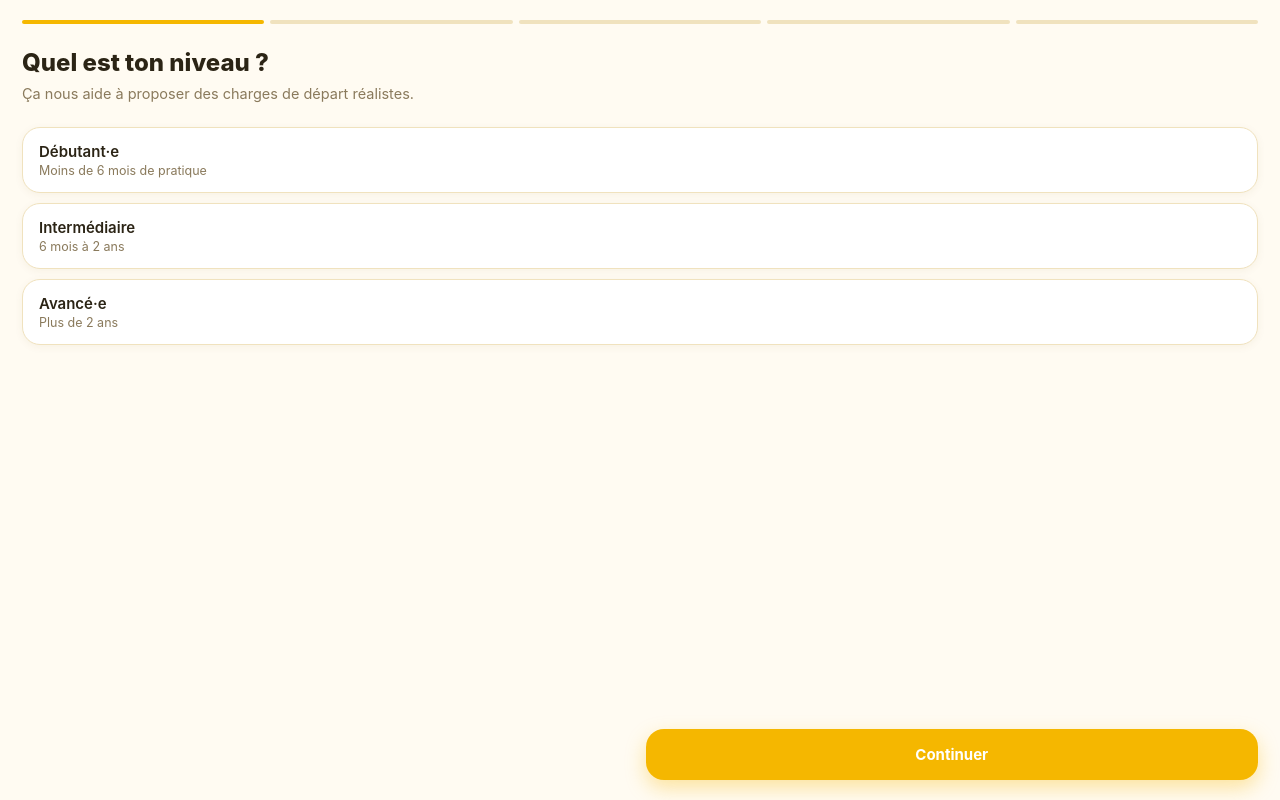
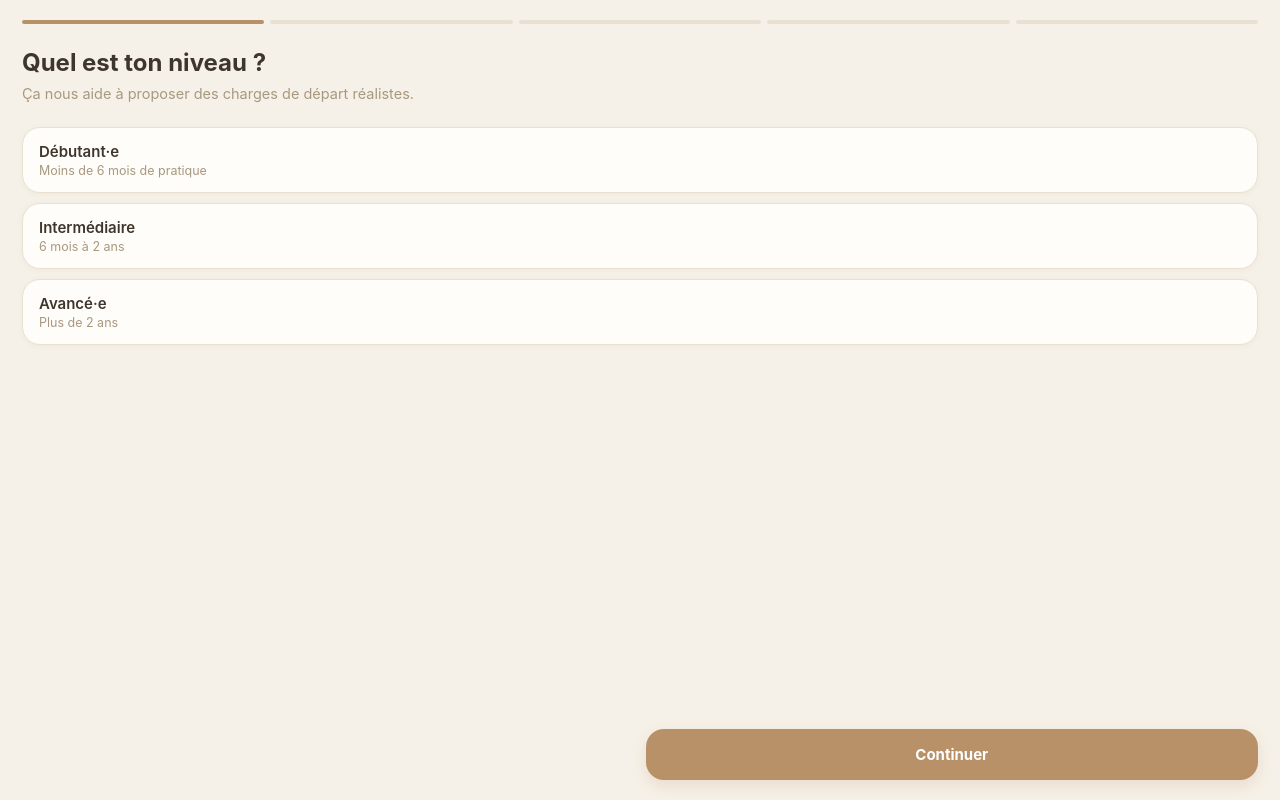
Before and after one commit to lucieduhamel823-wq/coachperso-app, a plain HTML site: page index.html in a window 1280 px wide. Drawn offline with Linux system fonts and the light colour scheme.

Commit message:
Nouvelle identité visuelle beige/crème, style épuré et raffiné
- Palette entièrement revue : crème, caramel, taupe, sable, sauge douce
- Poids typographiques allégés (800→700) pour un rendu plus fin
- Icônes et couleurs de thème régénérées en conséquence

```diff
--- a/index.html
+++ b/index.html
@@ -4,14 +4,14 @@
 <meta charset="UTF-8">
 <meta name="viewport" content="width=device-width, initial-scale=1, viewport-fit=cover, maximum-scale=1, user-scalable=no">
 <title>CoachPerso</title>
-<meta name="theme-color" content="#F5B700">
+<meta name="theme-color" content="#B99169">
 <meta name="apple-mobile-web-app-capable" content="yes">
 <meta name="apple-mobile-web-app-status-bar-style" content="black-translucent">
 <meta name="apple-mobile-web-app-title" content="CoachPerso">
 <meta name="mobile-web-app-capable" content="yes">
 <link rel="manifest" href="manifest.json">
 <link rel="apple-touch-icon" href="icons/icon-180.png">
-<link rel="stylesheet" href="styles.css?v=7">
+<link rel="stylesheet" href="styles.css?v=8">
 </head>
 <body>
 
@@ -105,6 +105,6 @@
 <div id="modalRoot"></div>
 
 <script src="vendor/zxing.min.js" defer></script>
-<script src="app.js?v=7" defer></script>
+<script src="app.js?v=8" defer></script>
 </body>
 </html>
--- a/service-worker.js
+++ b/service-worker.js
@@ -1,9 +1,9 @@
-const CACHE_NAME = 'coachperso-v7';
+const CACHE_NAME = 'coachperso-v8';
 const ASSETS = [
   './',
   './index.html',
-  './styles.css?v=7',
-  './app.js?v=7',
+  './styles.css?v=8',
+  './app.js?v=8',
   './manifest.json',
   './icons/icon-192.png',
   './icons/icon-512.png',
--- a/styles.css
+++ b/styles.css
@@ -1,66 +1,66 @@
 :root{
-  /* Palette solaire — déclinaisons de jaune uniquement (+ terracotta minimal pour alerte) */
-  --bg:#FFFBF2;           /* blanc cassé / ivoire */
-  --card:#FFFFFF;
-  --text:#2B2415;         /* anthracite chaud */
-  --muted:#8A7A5C;        /* beige-brun doux */
-  --border:#F0E2BE;       /* champagne clair */
-  --accent:#F5B700;       /* jaune doré / safran — couleur signature */
-  --accent-soft:#FFF1CC;  /* jaune crème */
-  --muscu:#C98A1F;        /* miel foncé / ambre */
-  --muscu-soft:#FBEAC9;
-  --course:#FFC93C;       /* jaune soleil */
-  --course-soft:#FFF3D2;
-  --good:#C98A1F;
-  --good-soft:#FBEAC9;
-  --warn:#E08A00;
-  --warn-soft:#FFEAB8;
-  --danger:#D9542D;       /* terracotta chaud — seule exception, réservée aux alertes */
-  --danger-soft:#FBE3D6;
+  /* Palette "aesthetic" beige/crème — douce, épurée, raffinée */
+  --bg:#F6F1E8;           /* crème */
+  --card:#FFFDF9;         /* blanc cassé, très légère chaleur */
+  --text:#3E362C;         /* brun taupe doux, jamais noir pur */
+  --muted:#A8987F;        /* beige-brun estompé */
+  --border:#E9E0D2;       /* beige clair, ligne fine */
+  --accent:#B99169;       /* caramel / café au lait — signature discrète */
+  --accent-soft:#F1E6D6;
+  --muscu:#8E7860;        /* taupe */
+  --muscu-soft:#EBE2D5;
+  --course:#C7A97D;       /* sable doré */
+  --course-soft:#F3EAD9;
+  --good:#8F9A7C;         /* sauge douce */
+  --good-soft:#E9ECE3;
+  --warn:#C79A5B;
+  --warn-soft:#F5E9D3;
+  --danger:#B47760;       /* terracotta estompé — seule exception, réservée aux alertes */
+  --danger-soft:#F1E1D9;
   --radius:22px;
   --radius-lg:28px;
   --radius-sm:14px;
-  --shadow-sm:0 2px 8px rgba(120,80,10,.06);
-  --shadow-md:0 8px 24px rgba(120,80,10,.10);
-  --shadow-accent:0 8px 20px rgba(245,183,0,.35);
+  --shadow-sm:0 1px 6px rgba(90,70,40,.05);
+  --shadow-md:0 6px 20px rgba(90,70,40,.08);
+  --shadow-accent:0 6px 16px rgba(185,145,105,.22);
   --safe-top:env(safe-area-inset-top);
   --safe-bottom:env(safe-area-inset-bottom);
 }
 @media (prefers-color-scheme: dark){
   :root{
-    --bg:#211a0d;
-    --card:#2E2513;
-    --text:#FBF1D8;
-    --muted:#C9B387;
-    --border:#453619;
-    --accent:#FFC940;
-    --accent-soft:#4A3813;
-    --muscu:#E0A83E;
-    --muscu-soft:#3D2E10;
-    --course:#FFD874;
-    --course-soft:#40350F;
-    --good:#E0A83E;
-    --good-soft:#3D2E10;
-    --warn:#F0B429;
-    --warn-soft:#453310;
-    --danger:#FF7A50;
-    --danger-soft:#452114;
+    --bg:#242019;
+    --card:#2E2A22;
+    --text:#EBE3D6;
+    --muted:#B0A38B;
+    --border:#3F3A2F;
+    --accent:#D2B48C;
+    --accent-soft:#3D3626;
+    --muscu:#C4AC8F;
+    --muscu-soft:#3A3427;
+    --course:#DCC49A;
+    --course-soft:#3D3526;
+    --good:#A6AF92;
+    --good-soft:#333427;
+    --warn:#D4AD6E;
+    --warn-soft:#3E3421;
+    --danger:#C48D77;
+    --danger-soft:#3A2C24;
     --shadow-sm:0 2px 8px rgba(0,0,0,.22);
-    --shadow-md:0 10px 26px rgba(0,0,0,.34);
-    --shadow-accent:0 8px 20px rgba(255,201,64,.22);
+    --shadow-md:0 10px 24px rgba(0,0,0,.32);
+    --shadow-accent:0 6px 16px rgba(210,180,140,.18);
   }
 }
 :root[data-theme="dark"]{
-  --bg:#211a0d; --card:#2E2513; --text:#FBF1D8; --muted:#C9B387; --border:#453619;
-  --accent:#FFC940; --accent-soft:#4A3813; --muscu:#E0A83E; --muscu-soft:#3D2E10;
-  --course:#FFD874; --course-soft:#40350F; --good:#E0A83E; --good-soft:#3D2E10;
-  --warn:#F0B429; --warn-soft:#453310; --danger:#FF7A50; --danger-soft:#452114;
+  --bg:#242019; --card:#2E2A22; --text:#EBE3D6; --muted:#B0A38B; --border:#3F3A2F;
+  --accent:#D2B48C; --accent-soft:#3D3626; --muscu:#C4AC8F; --muscu-soft:#3A3427;
+  --course:#DCC49A; --course-soft:#3D3526; --good:#A6AF92; --good-soft:#333427;
+  --warn:#D4AD6E; --warn-soft:#3E3421; --danger:#C48D77; --danger-soft:#3A2C24;
 }
 :root[data-theme="light"]{
-  --bg:#FFFBF2; --card:#FFFFFF; --text:#2B2415; --muted:#8A7A5C; --border:#F0E2BE;
-  --accent:#F5B700; --accent-soft:#FFF1CC; --muscu:#C98A1F; --muscu-soft:#FBEAC9;
-  --course:#FFC93C; --course-soft:#FFF3D2; --good:#C98A1F; --good-soft:#FBEAC9;
-  --warn:#E08A00; --warn-soft:#FFEAB8; --danger:#D9542D; --danger-soft:#FBE3D6;
+  --bg:#F6F1E8; --card:#FFFDF9; --text:#3E362C; --muted:#A8987F; --border:#E9E0D2;
+  --accent:#B99169; --accent-soft:#F1E6D6; --muscu:#8E7860; --muscu-soft:#EBE2D5;
+  --course:#C7A97D; --course-soft:#F3EAD9; --good:#8F9A7C; --good-soft:#E9ECE3;
+  --warn:#C79A5B; --warn-soft:#F5E9D3; --danger:#B47760; --danger-soft:#F1E1D9;
 }
 
 *{box-sizing:border-box; -webkit-tap-highlight-color:transparent; min-width:0;}
@@ -87,7 +87,7 @@ button{font-family:inherit; color:inherit;}
   background:var(--bg);
   border-bottom:1px solid var(--border);
 }
-.topbar-title{font-size:22px; font-weight:800; letter-spacing:-0.02em;}
+.topbar-title{font-size:22px; font-weight:700; letter-spacing:-0.02em;}
 .icon-btn{
   background:var(--card); border:1px solid var(--border); border-radius:16px;
   width:38px; height:38px; font-size:17px; display:flex; align-items:center; justify-content:center;
@@ -124,7 +124,7 @@ main#views{
   display:flex; align-items:center; justify-content:space-between;
 }
 .week-progress .wp-label{font-size:13px; color:var(--muted); font-weight:600;}
-.week-progress .wp-count{font-size:26px; font-weight:800;}
+.week-progress .wp-count{font-size:26px; font-weight:700;}
 .wp-dots{display:flex; gap:6px;}
 .wp-dot{width:10px; height:10px; border-radius:50%; background:var(--border);}
 .wp-dot.done{background:var(--accent);}
@@ -141,10 +141,10 @@ main#views{
   color:#fff; position:relative; overflow:hidden;
   box-shadow:var(--shadow-md);
 }
-.hero-card.muscu{background:linear-gradient(135deg,#C98A1F,#7A4E0A);}
-.hero-card.course{background:linear-gradient(135deg,#FFC93C,#C97A00);}
+.hero-card.muscu{background:linear-gradient(135deg,#8E7860,#5C4B3A);}
+.hero-card.course{background:linear-gradient(135deg,#C7A97D,#9A7C52);}
 .hero-card .hc-type{font-size:12px; font-weight:700; text-transform:uppercase; letter-spacing:.08em; opacity:.85;}
-.hero-card .hc-title{font-size:24px; font-weight:800; margin:6px 0 10px;}
+.hero-card .hc-title{font-size:24px; font-weight:700; margin:6px 0 10px;}
 .hero-card .hc-detail{font-size:14px; opacity:.9; line-height:1.5;}
 .hero-card .hc-btn{
   margin-top:16px; background:rgba(255,255,255,.2); border:1px solid rgba(255,255,255,.4);
@@ -200,7 +200,7 @@ select.select-input{
 }
 .kpi-row{display:flex; gap:10px; margin-bottom:10px;}
 .kpi{flex:1; background:var(--bg); border-radius:16px; padding:10px 12px; text-align:center;}
-.kpi .kv{font-size:18px; font-weight:800;}
+.kpi .kv{font-size:18px; font-weight:700;}
 .kpi .kl{font-size:11px; color:var(--muted); margin-top:2px;}
 .empty-stat{color:var(--muted); text-align:center; padding:24px 8px; font-size:14px;}
 
@@ -267,7 +267,7 @@ select.select-input{
   animation:slideUp .22s ease-out; box-shadow:var(--shadow-sm);}
 @keyframes slideUp{from{transform:translateY(24px); opacity:0;} to{transform:translateY(0); opacity:1;}}
 .modal-header{display:flex; align-items:center; justify-content:space-between; margin-bottom:14px;}
-.modal-title{font-size:19px; font-weight:800;}
+.modal-title{font-size:19px; font-weight:700;}
 .modal-close{background:var(--card); border:1px solid var(--border); border-radius:50%; width:32px; height:32px; font-size:15px;}
 
 .field{margin-bottom:14px;}
@@ -335,7 +335,7 @@ select.select-input{
 .ob-step{display:none;}
 .ob-step.active{display:block;}
 .ob-emoji{font-size:44px; margin-bottom:10px;}
-.ob-title{font-size:24px; font-weight:800; margin-bottom:6px;}
+.ob-title{font-size:24px; font-weight:700; margin-bottom:6px;}
 .ob-sub{color:var(--muted); font-size:14.5px; margin-bottom:22px; line-height:1.5;}
 .ob-options{display:flex; flex-direction:column; gap:10px; margin-bottom:20px;}
 .ob-option{
@@ -365,17 +365,17 @@ svg.chart{width:100%; height:auto; overflow:visible;}
 
 /* Suivi GPS en direct */
 .tracker-overlay{
-  position:fixed; inset:0; z-index:250; background:linear-gradient(160deg, #E0932F, #7A4E0A);
+  position:fixed; inset:0; z-index:250; background:linear-gradient(160deg, #B8956C, #5C4B3A);
   color:#fff; display:flex; flex-direction:column; align-items:center;
   padding:calc(var(--safe-top) + 14px) 20px calc(20px + var(--safe-bottom));
 }
 .tracker-top{display:flex; align-items:center; justify-content:space-between; width:100%; margin-bottom:18px;}
 .tracker-top .modal-close{background:rgba(255,255,255,.18); border:1px solid rgba(255,255,255,.3); color:#fff;}
 .tracker-status{font-size:13.5px; font-weight:700; opacity:.95;}
-.tracker-timer{font-size:56px; font-weight:800; letter-spacing:-0.02em; margin:6px 0 18px; font-variant-numeric:tabular-nums;}
+.tracker-timer{font-size:56px; font-weight:700; letter-spacing:-0.02em; margin:6px 0 18px; font-variant-numeric:tabular-nums;}
 .tracker-stats-grid{display:grid; grid-template-columns:1fr 1fr; width:100%; gap:10px; margin-bottom:18px;}
 .tracker-stat{flex:1; background:rgba(255,255,255,.14); border-radius:18px; padding:12px 8px; text-align:center;}
-.tracker-stat .ts-val{font-size:22px; font-weight:800; font-variant-numeric:tabular-nums;}
+.tracker-stat .ts-val{font-size:22px; font-weight:700; font-variant-numeric:tabular-nums;}
 .tracker-stat .ts-label{font-size:10.5px; opacity:.85; margin-top:2px;}
 .tracker-route{
   width:100%; flex:1; background:rgba(255,255,255,.08); border-radius:20px; margin-bottom:18px; min-height:160px;
@@ -385,10 +385,10 @@ svg.chart{width:100%; height:auto; overflow:visible;}
 .mini-route polyline{fill:none; stroke:var(--muscu); stroke-width:3; stroke-linecap:round; stroke-linejoin:round;}
 .tracker-controls{display:flex; gap:12px; width:100%;}
 .tracker-btn{
-  flex:1; padding:16px; border-radius:20px; border:none; font-weight:800; font-size:15.5px;
+  flex:1; padding:16px; border-radius:20px; border:none; font-weight:700; font-size:15.5px;
 }
 .tracker-btn.secondary{background:rgba(255,255,255,.18); color:#fff; border:1px solid rgba(255,255,255,.35);}
-.tracker-btn.stop{background:#fff; color:#8C5B0F;}
+.tracker-btn.stop{background:#fff; color:#5C4B3A;}
 
 /* Dashboard score cards */
 .coach-msg{
@@ -401,7 +401,7 @@ svg.chart{width:100%; height:auto; overflow:visible;}
 .dash-card.good{border-color:var(--good); background:var(--good-soft);}
 .dash-card.warn{border-color:var(--warn); background:var(--warn-soft);}
 .dash-card.danger{border-color:var(--danger); background:var(--danger-soft);}
-.dash-val{font-size:24px; font-weight:800;}
+.dash-val{font-size:24px; font-weight:700;}
 .dash-label{font-size:11.5px; color:var(--muted); font-weight:600; margin-top:2px;}
 .xp-row{background:var(--card); border:1px solid var(--border); border-radius:18px; padding:12px 14px; margin-bottom:14px; box-shadow:var(--shadow-sm);}
 .xp-level{font-size:13px; font-weight:700; margin-bottom:8px;}
@@ -422,7 +422,7 @@ svg.chart{width:100%; height:auto; overflow:visible;}
 .acwr-badge.good{background:var(--good-soft); color:var(--good); border-color:var(--good);}
 .acwr-badge.warn{background:var(--warn-soft); color:var(--warn); border-color:var(--warn);}
 .acwr-badge.danger{background:var(--danger-soft); color:var(--danger); border-color:var(--danger);}
-.recovery-score{font-size:44px; font-weight:800; margin:6px 0 10px;}
+.recovery-score{font-size:44px; font-weight:700; margin:6px 0 10px;}
 .recovery-score span{font-size:18px; color:var(--muted); font-weight:600;}
 .recovery-score.good{color:var(--good);}
 .recovery-score.warn{color:var(--warn);}
```
Also changed, not shown: icons/icon-180.png, icons/icon-192-maskable.png, icons/icon-192.png, icons/icon-512-maskable.png, icons/icon-512.png, manifest.json.
